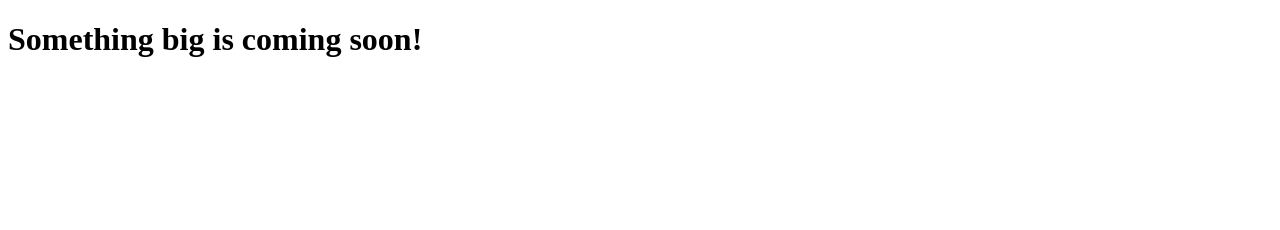
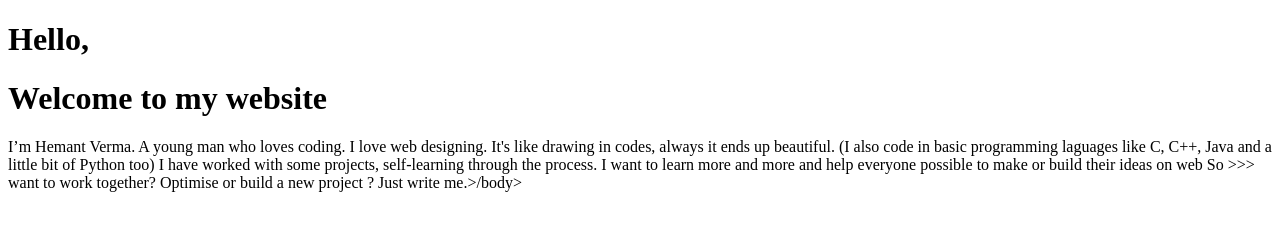
Before and after one commit to HemantVermaDU/HemantvermaDU.github.io, a plain HTML site: page index.html in a window 1280 px wide. Drawn offline with Linux system fonts and the light colour scheme.

Commit message:
Update index.html

```diff
--- a/index.html
+++ b/index.html
@@ -5,6 +5,10 @@
 </head>
 <body>
 
-<h1>Something big is coming soon!</h1>
-</body>
+<h1>Hello,</h1>
+<h1>Welcome to my website</h1>
+I’m Hemant Verma. A young man who loves coding.
+I love web designing. It's like drawing in codes, always it ends up beautiful. (I also code in basic programming laguages like C, C++, Java and a little bit of Python too)
+I have worked with some projects, self-learning through the process. I want to learn more and more and help everyone possible to make or build their ideas on web
+So >>> want to work together? Optimise or build a new project ? Just write me.>/body>
 </html>
```
